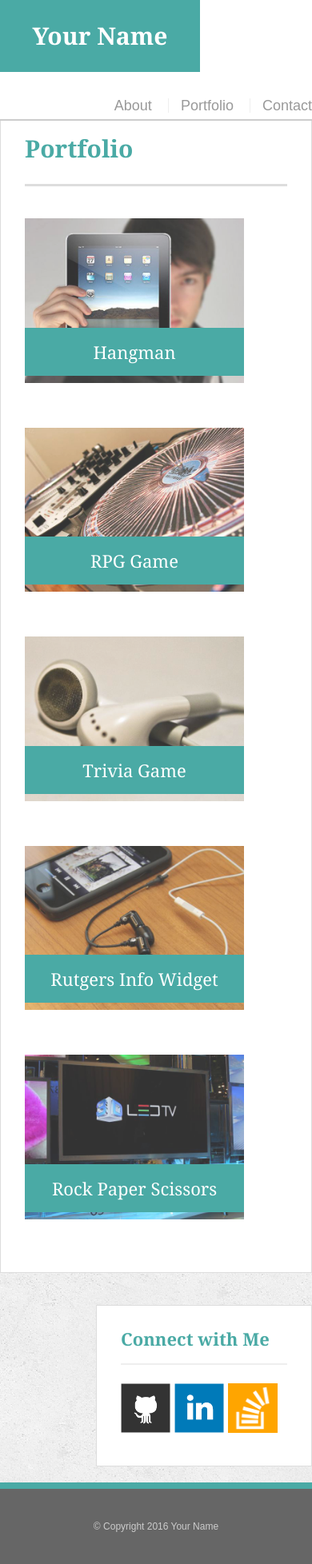
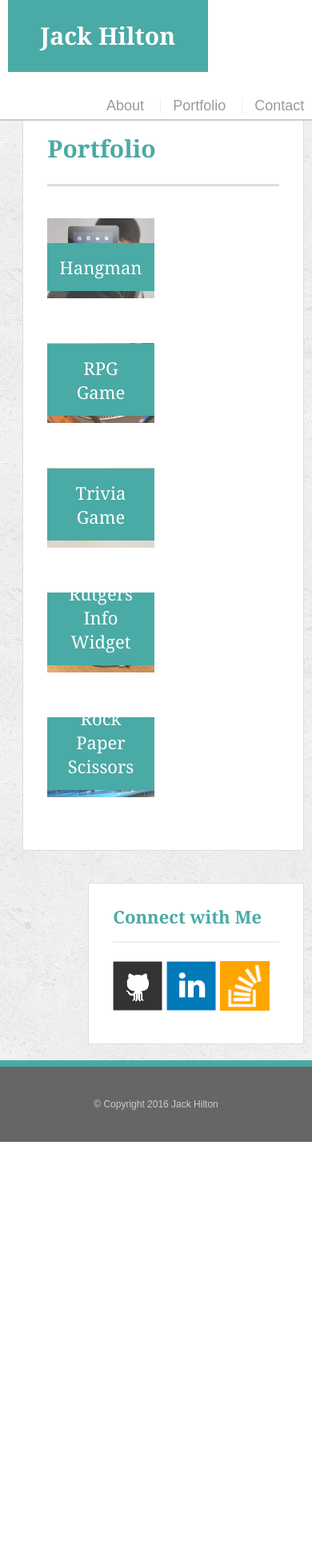
Before and after one commit to jhhilton/Responsive-Portfolio, a PHP site: page /portfolio.html in a window 390 px wide. Shown: the whole page at 80% size. After the commit the page ends 1428 px from the top, so only its background shows below. Run offline with PHP 8.4, Linux system fonts and the light colour scheme.

Commit message:
worked on responsiveness

```diff
--- a/assets/css/style.css
+++ b/assets/css/style.css
@@ -213,3 +213,57 @@ input[type=submit] {
 	padding: 10px 30px;
 	cursor: pointer;
 }
+
+@media screen and (min-width : 769px) and  (max-width : 980px) {
+
+ 	.container {
+ 		max-width: 80%;
+ 	}
+
+ 	.main-section {
+ 		max-width: 55%;
+ 	}
+
+ 	.work {
+ 		width: 100%;
+ 	}
+
+/* 	.auth-image {
+
+	width: 100%;
+	padding-bottom: 15px;
+
+ 	}*/
+
+ }
+
+@media only screen and (max-width: 768px){
+
+.container{
+
+max-width:95%;
+
+}
+
+.main-section{
+
+width: 95%;
+margin-left:5%;
+margin-right:5%;
+
+}
+
+.work {
+
+ width: 46%;
+
+ }
+
+.auth-image {
+
+width: 100%;
+padding-bottom: 15px;
+
+ }
+
+}
--- a/contact.html
+++ b/contact.html
@@ -2,6 +2,7 @@
 <html>
 <head>
 	<meta charset="UTF-8">
+	<meta name="viewport" content="width=device-width, initial-scale=1.0">
 	<title>Contact | Your Name</title>
 	<link rel="stylesheet" type="text/css" href="assets/css/reset.css">
 	<link rel="stylesheet" type="text/css" href="assets/css/style.css">
--- a/index.html
+++ b/index.html
@@ -2,6 +2,7 @@
 <html>
 <head>
 	<meta charset="UTF-8">
+	<meta name="viewport" content="width=device-width, initial-scale=1.0">
 	<title>About | Your Name</title>
 	<link rel="stylesheet" type="text/css" href="assets/css/reset.css">
 	<link rel="stylesheet" type="text/css" href="assets/css/style.css">
--- a/portfolio.html
+++ b/portfolio.html
@@ -2,15 +2,18 @@
 <html>
 <head>
 	<meta charset="UTF-8">
-	<title>Portfolio | Your Name</title>
+	<meta name="viewport" content="width=device-width, initial-scale=1.0">
+	<title>Portfolio | Jack Hilton</title>
 	<link rel="stylesheet" type="text/css" href="assets/css/reset.css">
 	<link rel="stylesheet" type="text/css" href="assets/css/style.css">
 </head>
 <body>
 
+<div id="pagewrap">
+
 	<header id="masthead">
 		<div class="container">
-			<a href="index.html" id="logo">Your Name</a>
+			<a href="index.html" id="logo">Jack Hilton</a>
 			<nav>
 				<a href="index.html">About</a>
 				<a href="portfolio.html">Portfolio</a>
@@ -64,8 +67,11 @@
 
 	<footer>
 		<div class="container">
-			&copy; Copyright 2016 Your Name
+			&copy; Copyright 2016 Jack Hilton
 		</div>
 	</footer>
+
+</div>
+
 </body>
 </html>
```
